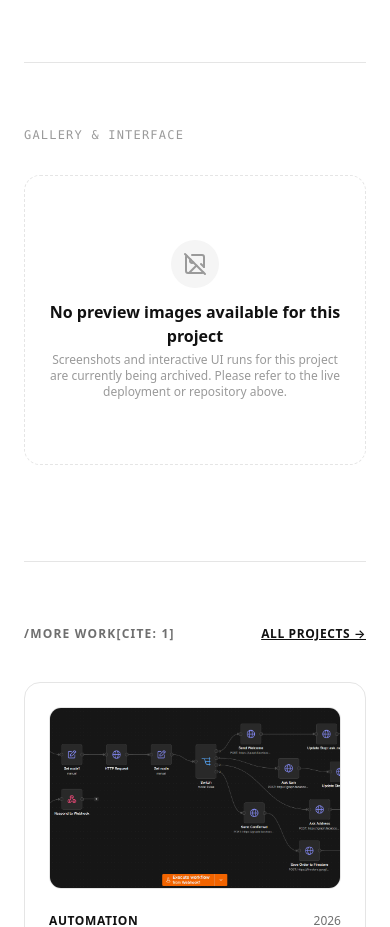
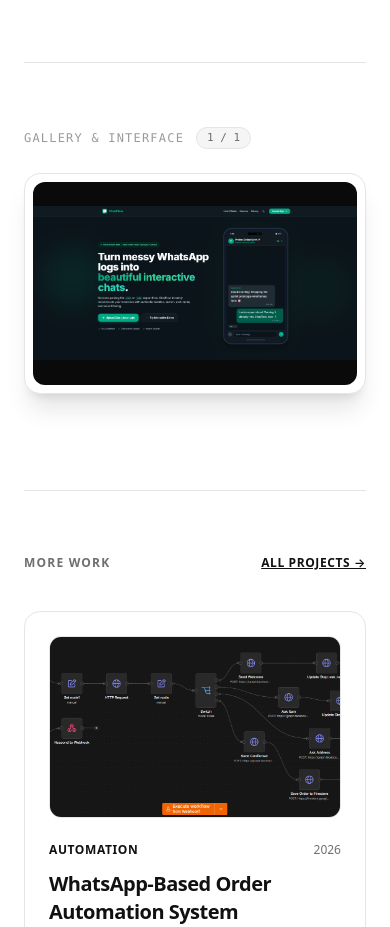
Before and after one commit to AbdullahGulfaraz/portfolio, a Next.js app: page /work/whatsapp-chat-visualizer in a window 390 px wide. Shown: the part 4120-5047 px from the top of the page. Built offline with nearby package versions, Linux system fonts and the light colour scheme.

Commit message:
feat(gallery): streamline dynamic project screenshot carousel

```diff
--- a/app/work/[slug]/page.tsx
+++ b/app/work/[slug]/page.tsx
@@ -215,7 +215,7 @@
         <section className="mt-24 border-t border-border pt-16">
           <div className="mb-10 flex items-center justify-between">
             <span className="text-xs font-semibold uppercase tracking-widest text-secondary">
-              /MORE WORK[cite: 1]
+              MORE WORK
             </span>
             <Link
               href="/#work"
--- a/components/work/ProjectGallery.tsx
+++ b/components/work/ProjectGallery.tsx
@@ -3,56 +3,55 @@
 import React, { useState } from "react";
 import Image from "next/image";
 import { ChevronLeft, ChevronRight, ImageOff } from "lucide-react";
-import { ProjectGalleryItem } from "@/types/portfolio";
 
 interface ProjectGalleryProps {
-  gallery?: ProjectGalleryItem[];
+  gallery?: string[];
   title: string;
 }
 
 export function ProjectGallery({ gallery, title }: ProjectGalleryProps) {
   const [currentIndex, setCurrentIndex] = useState(0);
-  const items = gallery || [];
-  const hasImages = items.length > 0;
+  const images = gallery || [];
+  const hasImages = images.length > 0;
 
   const handlePrev = () => {
-    setCurrentIndex((prev) => (prev === 0 ? items.length - 1 : prev - 1));
+    setCurrentIndex((prev) => (prev === 0 ? images.length - 1 : prev - 1));
   };
 
   const handleNext = () => {
-    setCurrentIndex((prev) => (prev === items.length - 1 ? 0 : prev + 1));
+    setCurrentIndex((prev) => (prev === images.length - 1 ? 0 : prev + 1));
   };
 
   return (
     <section className="mt-20 border-t border-border pt-16">
-      {/* Header and Controls */}
-      <div className="flex items-center justify-between mb-8">
+      {/* Header and Navigation Controls */}
+      <div className="flex items-center justify-between mb-6">
         <div className="flex items-center gap-3">
           <span className="text-xs font-mono text-muted uppercase tracking-widest">
             Gallery & Interface
           </span>
           {hasImages && (
-            <span className="rounded-full bg-neutral-100 dark:bg-neutral-800 px-2.5 py-0.5 text-[11px] font-mono font-medium text-secondary border border-border">
-              {currentIndex + 1} / {items.length}
+            <span className="rounded-full bg-neutral-100 dark:bg-neutral-800/80 px-2.5 py-0.5 text-[11px] font-mono font-medium text-secondary border border-border">
+              {currentIndex + 1} / {images.length}
             </span>
           )}
         </div>
 
-        {items.length > 1 && (
+        {images.length > 1 && (
           <div className="flex items-center gap-2">
             <button
               type="button"
               onClick={handlePrev}
-              className="inline-flex h-9 w-9 items-center justify-center rounded-lg border border-border bg-surface text-secondary transition-all hover:bg-neutral-100 dark:hover:bg-neutral-800 hover:text-primary active:scale-95"
-              aria-label="Previous screenshot"
+              className="inline-flex h-9 w-9 items-center justify-center rounded-lg border border-border bg-surface text-secondary transition-colors hover:bg-neutral-100 dark:hover:bg-neutral-800 hover:text-primary active:scale-95"
+              aria-label="Previous image"
             >
               <ChevronLeft className="h-4 w-4" />
             </button>
             <button
               type="button"
               onClick={handleNext}
-              className="inline-flex h-9 w-9 items-center justify-center rounded-lg border border-border bg-surface text-secondary transition-all hover:bg-neutral-100 dark:hover:bg-neutral-800 hover:text-primary active:scale-95"
-              aria-label="Next screenshot"
+              className="inline-flex h-9 w-9 items-center justify-center rounded-lg border border-border bg-surface text-secondary transition-colors hover:bg-neutral-100 dark:hover:bg-neutral-800 hover:text-primary active:scale-95"
+              aria-label="Next image"
             >
               <ChevronRight className="h-4 w-4" />
             </button>
@@ -60,45 +59,35 @@
         )}
       </div>
 
-      {/* Gallery Showcase Card or Empty State */}
+      {/* Gallery Showcase Card or Fallback */}
       {hasImages ? (
-        <div className="group overflow-hidden rounded-2xl border border-border bg-surface p-3 sm:p-4 shadow-xl">
+        <div className="overflow-hidden rounded-2xl border border-border bg-surface p-2 sm:p-3 shadow-xl">
           {/* Main Slide Image */}
-          <div className="relative aspect-[16/10] w-full overflow-hidden rounded-xl bg-neutral-100 dark:bg-neutral-900">
+          <div className="relative aspect-[16/10] w-full overflow-hidden rounded-xl bg-neutral-950">
             <Image
-              src={items[currentIndex].src}
-              alt={items[currentIndex].title || `${title} screenshot`}
+              src={images[currentIndex]}
+              alt={`${title} preview screenshot ${currentIndex + 1}`}
               fill
               sizes="(max-width: 1200px) 100vw, 1000px"
-              className="object-cover object-top transition-transform duration-300 group-hover:scale-[1.01]"
+              className="object-contain"
               priority={currentIndex === 0}
             />
           </div>
 
-          {/* Caption & Metadata */}
-          <div className="mt-4 px-2 pb-1">
-            <h3 className="text-base font-semibold text-primary">
-              {items[currentIndex].title}
-            </h3>
-            <p className="mt-1 text-sm leading-relaxed text-secondary">
-              {items[currentIndex].caption}
-            </p>
-          </div>
-
           {/* Dots Indicator */}
-          {items.length > 1 && (
-            <div className="mt-4 flex items-center justify-center gap-2 border-t border-border pt-4">
-              {items.map((_, idx) => (
+          {images.length > 1 && (
+            <div className="my-3 flex items-center justify-center gap-2">
+              {images.map((_, idx) => (
                 <button
                   key={idx}
                   type="button"
                   onClick={() => setCurrentIndex(idx)}
                   className={`h-1.5 rounded-full transition-all duration-300 ${
                     idx === currentIndex
-                      ? "w-8 bg-primary"
-                      : "w-2 bg-neutral-300 dark:bg-neutral-700 hover:bg-neutral-400 dark:hover:bg-neutral-500"
+                      ? "w-7 bg-primary"
+                      : "w-2 bg-neutral-300 dark:bg-neutral-700 hover:bg-neutral-400"
                   }`}
-                  aria-label={`Go to slide ${idx + 1}`}
+                  aria-label={`Jump to slide ${idx + 1}`}
                 />
               ))}
             </div>
@@ -106,7 +95,7 @@
         </div>
       ) : (
         /* Empty Fallback State */
-        <div className="flex flex-col items-center justify-center rounded-2xl border border-dashed border-border bg-surface/50 py-16 px-6 text-center">
+        <div className="flex flex-col items-center justify-center rounded-2xl border border-dashed border-border bg-surface/40 py-16 px-6 text-center">
           <div className="mb-3 rounded-full bg-neutral-100 dark:bg-neutral-800 p-3 text-muted">
             <ImageOff className="h-6 w-6" />
           </div>
@@ -114,7 +103,7 @@
             No preview images available for this project
           </p>
           <p className="mt-1 max-w-sm text-xs text-muted">
-            Screenshots and interactive UI runs for this project are currently being archived. Please refer to the live deployment or repository above.
+            Live preview links or code demos are available in the project links above.
           </p>
         </div>
       )}
--- a/components/work/SelectedWork.tsx
+++ b/components/work/SelectedWork.tsx
@@ -25,7 +25,7 @@
           <SectionHeading
             tag="SELECTED WORK"
             title="Digital Systems & Case Studies"
-            description="A selection of recent projects built with Flutter, Next.js, and automated n8n pipelines."
+            description="Here are some of my recent projects."
             className="mb-8 md:mb-0"
           />
 
--- a/data/projects.ts
+++ b/data/projects.ts
@@ -2,7 +2,6 @@
 import { Project } from "@/types/portfolio";
 
 export const projects: Project[] = [
-  // data/projects.ts
   {
     slug: "whatsapp-chat-visualizer",
     title: "ChatFlow — WhatsApp Chat Visualizer & Analytics",
@@ -36,7 +35,10 @@
       "Dynamic Perspective Switcher: Auto-detects participants and re-aligns speech bubbles dynamically based on the selected user",
       "Live In-Chat Search: Instant query filtering across conversation history with inline keyword highlights and match counters",
       "Data Export & Print: High-fidelity print-to-PDF formatting and clean JSON export utilities"
-    ]
+    ],
+    gallery: [
+      "/projects/chatflow/landing-hero.png",
+    ],
   },
   {
     slug: "whatsapp-order-automation",
@@ -72,6 +74,8 @@
       "Docker & ngrok Deployment: Engineered a containerized local runtime environment with secure encrypted webhook tunneling",
       "Flutter Mobile Merchant App: Real-time order streams, status progression (Pending/Delivered), and Firebase Auth security",
       "Zero Manual Data Entry: Automatic customer profile capture, order summary generation, and instant receipt dispatches"
-    ]
-  },
+    ],
+    gallery: [
+    ],
+  }
 ];
--- a/types/portfolio.ts
+++ b/types/portfolio.ts
@@ -18,12 +18,12 @@
   image: string;
   demoUrl?: string;
   githubUrl?: string;
-  embedUrl?: string; // LinkedIn or YouTube embed iframe URL
+  embedUrl?: string;
   overview?: string;
   problem?: string;
   solution?: string;
   features?: string[];
-  gallery?: ProjectGalleryItem[]; // Resolves error on app/work/[slug]/page.tsx
+  gallery?: string[]; // Just an array of image paths
 }
 
 export interface Service {
```
Also changed, not shown: public/projects/chatflow/landing-hero.png (added).
